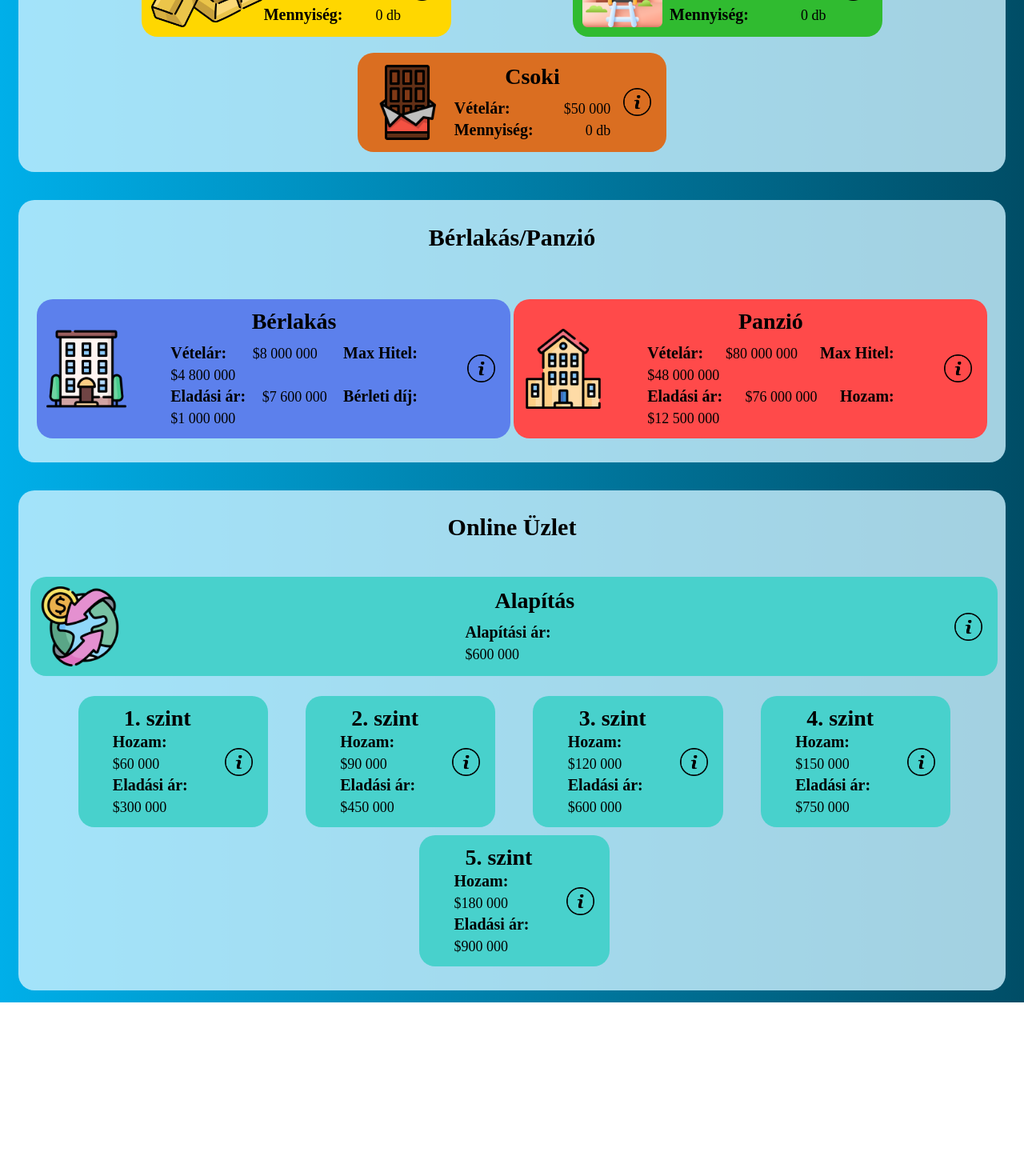
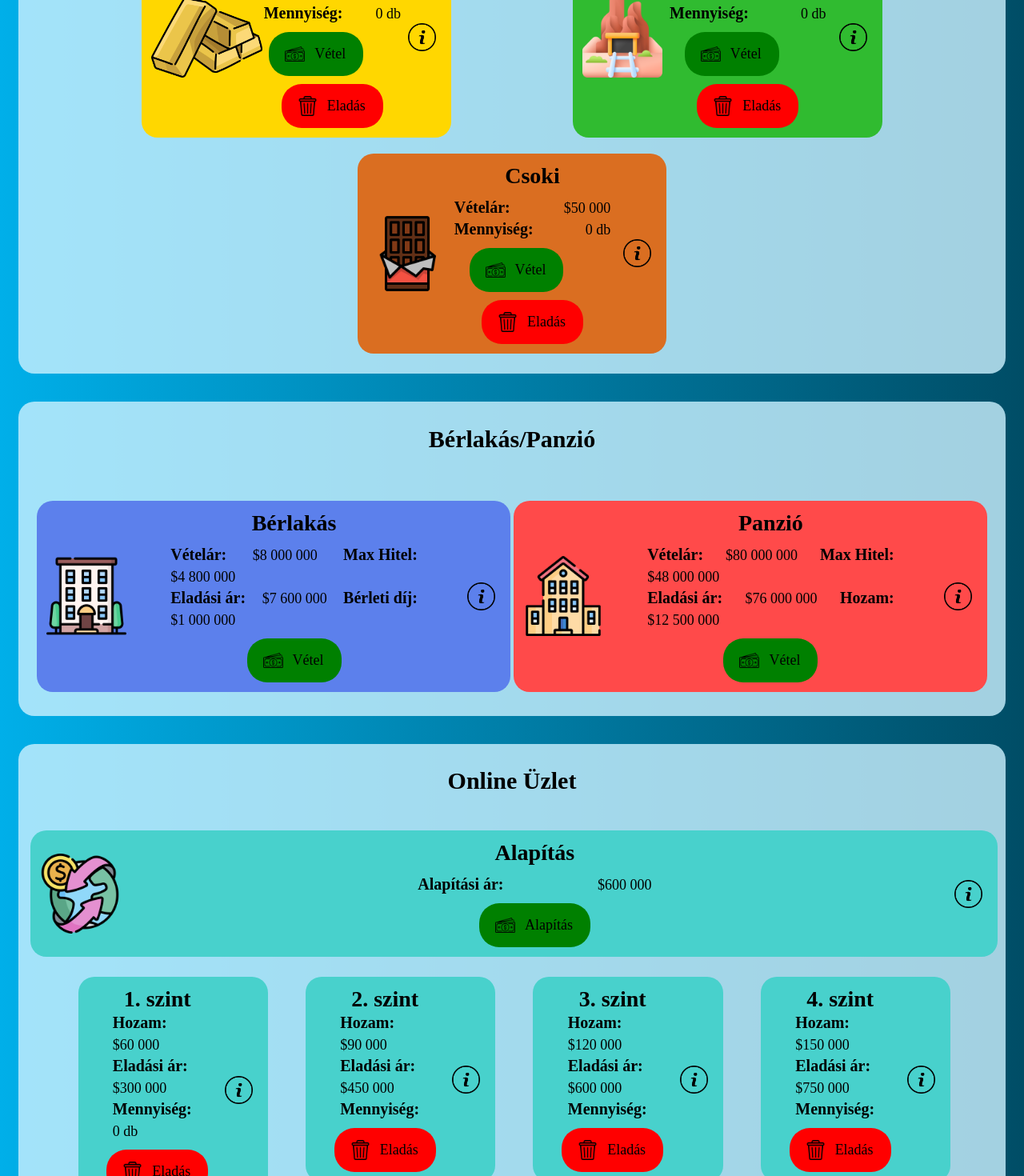
Before and after one commit to dvd2001/MyFirstMillion, an Angular app: page /game in a window 1280 px wide. Shown: the part 300-1770 px from the top of the page at 80% size. Before the commit the page ends 1553 px from the top, so only its background shows below. Built offline with nearby package versions, Linux system fonts and the light colour scheme.

Commit message:
putting up function btns and creating empty click functions

```diff
--- a/src/app/components/game-page/game-page.css
+++ b/src/app/components/game-page/game-page.css
@@ -152,6 +152,7 @@ h2 {
     flex-wrap: wrap;
     flex-direction: row;
     justify-content: space-between;
+    align-items: center;
     margin: 0px;
     padding: 0px;
     height: fit-content;
@@ -164,7 +165,7 @@ h2 {
 }
 
 .onlineText {
-    width: 15%;
+    width: 25%;
 }
 
 .price {
@@ -173,6 +174,61 @@ h2 {
 
 .levelDetail {
     width: 75%;
+}
+
+.buy {
+    display: flex;
+    background-color: var(--bg-buy-btn);
+    color: var(--form);
+    width: fit-content;
+    height: fit-content;
+    align-items: center;
+    border: none;
+    border-radius: 25px;
+    font-size: 20px;
+    padding: 15px;
+    padding-left: 20px;
+    padding-right: 20px;
+    margin-top: 10px;
+}
+
+.buy:hover {
+    background-color: var(--bg-buy-btn-hover);
+    cursor: pointer;
+}
+
+.sell {
+    display: flex;
+    background-color: var(--bg-sell-btn);
+    color: var(--form);
+    width: fit-content;
+    height: fit-content;
+    align-items: center;
+    border: none;
+    border-radius: 25px;
+    font-size: 20px;
+    padding: 15px;
+    padding-left: 20px;
+    padding-right: 20px;
+    margin-top: 10px;
+}
+
+.sell:hover {
+    background-color: var(--bg-sell-btn-hover);
+    cursor: pointer;
+}
+
+.btnIcon {
+    height: 25px;
+    margin-right: 10px;
+}
+
+.detailBtn {
+    justify-content: center;
+}
+
+.stockBuyBtn {
+    margin-right: 40px;
 }
 
 #navbar {
@@ -248,6 +304,10 @@ h2 {
     cursor: pointer;
 }
 
+#onlineBuyBtn {
+    margin: 0px;
+}
+
 @media (max-width: 1200px) {
     p {
         font-size: 12px;
@@ -294,6 +354,10 @@ h2 {
         width: 55%;
     }
 
+    .stockBuyBtn {
+        margin-right: 0px;
+    }
+
     #flatList {
         width: 96%;
     }
--- a/src/app/components/game-page/game-page.html
+++ b/src/app/components/game-page/game-page.html
@@ -18,6 +18,18 @@
                     <p class="title">Mennyiség:</p>
                     <p id="goldAmount" class="price"></p>
                 </div>
+                <div class="detail detailBtn">
+                    <button class="buy stockBuyBtn" (click)="goldBuy()">
+                        <img [src]="themeService.getTheme()() === 'light' ? 'assets/images/buy.png':'assets/images/buyWhite.png'"
+                            alt="Buy" class="btnIcon">
+                        <p>Vétel</p>
+                    </button>
+                    <button class="sell" (click)="goldSell()">
+                        <img [src]="themeService.getTheme()() === 'light' ? 'assets/images/sell.png':'assets/images/sellWhite.png'"
+                            alt="Sell" class="btnIcon">
+                        <p>Eladás</p>
+                    </button>
+                </div>
             </div>
             <button class="infoBtn" (click)="goldInfo()">
                 <img [src]="themeService.getTheme()() === 'light' ? 'assets/images/info.png' : 'assets/images/infoWhite.png'"
@@ -36,6 +48,18 @@
                     <p class="title">Mennyiség:</p>
                     <p id="mineAmount" class="price"></p>
                 </div>
+                <div class="detail detailBtn">
+                    <button class="buy stockBuyBtn" (click)="mineBuy()">
+                        <img [src]="themeService.getTheme()() === 'light' ? 'assets/images/buy.png':'assets/images/buyWhite.png'"
+                            alt="Buy" class="btnIcon">
+                        <p>Vétel</p>
+                    </button>
+                    <button class="sell" (click)="mineSell()">
+                        <img [src]="themeService.getTheme()() === 'light' ? 'assets/images/sell.png':'assets/images/sellWhite.png'"
+                            alt="Sell" class="btnIcon">
+                        <p>Eladás</p>
+                    </button>
+                </div>
             </div>
             <button class="infoBtn" (click)="mineInfo()">
                 <img [src]="themeService.getTheme()() === 'light' ? 'assets/images/info.png' : 'assets/images/infoWhite.png'"
@@ -53,6 +77,18 @@
                 <div class="detail">
                     <p class="title">Mennyiség:</p>
                     <p id="chocolateAmount" class="price"></p>
+                </div>
+                <div class="detail detailBtn">
+                    <button class="buy stockBuyBtn" (click)="chocolateBuy()">
+                        <img [src]="themeService.getTheme()() === 'light' ? 'assets/images/buy.png':'assets/images/buyWhite.png'"
+                            alt="Buy" class="btnIcon">
+                        <p>Vétel</p>
+                    </button>
+                    <button class="sell" (click)="chocolateSell()">
+                        <img [src]="themeService.getTheme()() === 'light' ? 'assets/images/sell.png':'assets/images/sellWhite.png'"
+                            alt="Sell" class="btnIcon">
+                        <p>Eladás</p>
+                    </button>
                 </div>
             </div>
             <button class="infoBtn" (click)="chocolateInfo()">
@@ -84,6 +120,13 @@
                         <p class="title">Bérleti díj:</p>
                         <p id="flatRent" class="price"></p>
                     </div>
+                    <div class="detail detailBtn">
+                        <button class="buy" (click)="flatBuy()">
+                            <img [src]="themeService.getTheme()() === 'light' ? 'assets/images/buy.png':'assets/images/buyWhite.png'"
+                                alt="Buy" class="btnIcon">
+                            <p>Vétel</p>
+                        </button>
+                    </div>
                 </div>
                 <button class="infoBtn" (click)="flatInfo()">
                     <img [src]="themeService.getTheme()() === 'light' ? 'assets/images/info.png' : 'assets/images/infoWhite.png'"
@@ -109,6 +152,13 @@
                         <p class="title">Hozam:</p>
                         <p id="pansionIncome" class="price"></p>
                     </div>
+                    <div class="detail detailBtn">
+                        <button class="buy" (click)="pansionBuy()">
+                            <img [src]="themeService.getTheme()() === 'light' ? 'assets/images/buy.png':'assets/images/buyWhite.png'"
+                                alt="Buy" class="btnIcon">
+                            <p>Vétel</p>
+                        </button>
+                    </div>
                 </div>
                 <button class="infoBtn" (click)="pansionInfo()">
                     <img [src]="themeService.getTheme()() === 'light' ? 'assets/images/info.png' : 'assets/images/infoWhite.png'"
@@ -131,6 +181,18 @@
                 <div class="detail">
                     <p class="title">Alapítási ár:</p>
                     <p id="onlinePrice" class="price"></p>
+                    <button *ngIf="!mobile" id="onlineBuyBtn" class="buy" (click)="onlineBuy()">
+                        <img [src]="themeService.getTheme()() === 'light' ? 'assets/images/buy.png':'assets/images/buyWhite.png'"
+                            alt="Buy" class="btnIcon">
+                        <p>Alapítás</p>
+                    </button>
+                </div>
+                <div class="detail detailBtn">
+                    <button *ngIf="mobile" class="buy" (click)="onlineBuy()">
+                        <img [src]="themeService.getTheme()() === 'light' ? 'assets/images/buy.png':'assets/images/buyWhite.png'"
+                            alt="Buy" class="btnIcon">
+                        <p>Alapítás</p>
+                    </button>
                 </div>
             </div>
             <button class="infoBtn" (click)="onlineInfo()">
@@ -150,6 +212,17 @@
                         <p class="title">Eladási ár:</p>
                         <p id="online1Sell" class="price"></p>
                     </div>
+                    <div class="detail levelDetail">
+                        <p class="title">Mennyiség:</p>
+                        <p id="online1Amount" class="price"></p>
+                    </div>
+                    <div class="detail levelDetail detailBtn">
+                        <button class="sell" (click)="online1Sell()">
+                            <img [src]="themeService.getTheme()() === 'light' ? 'assets/images/sell.png':'assets/images/sellWhite.png'"
+                                alt="Sell" class="btnIcon">
+                            <p>Eladás</p>
+                        </button>
+                    </div>
                 </div>
                 <button class="infoBtn" (click)="level1Info()">
                     <img [src]="themeService.getTheme()() === 'light' ? 'assets/images/info.png' : 'assets/images/infoWhite.png'"
@@ -166,6 +239,17 @@
                     <div class="detail levelDetail">
                         <p class="title">Eladási ár:</p>
                         <p id="online2Sell" class="price"></p>
+                    </div>
+                    <div class="detail levelDetail">
+                        <p class="title">Mennyiség:</p>
+                        <p id="online2Amount" class="price"></p>
+                    </div>
+                    <div class="detail levelDetail detailBtn">
+                        <button class="sell" (click)="online2Sell()">
+                            <img [src]="themeService.getTheme()() === 'light' ? 'assets/images/sell.png':'assets/images/sellWhite.png'"
+                                alt="Sell" class="btnIcon">
+                            <p>Eladás</p>
+                        </button>
                     </div>
                 </div>
                 <button class="infoBtn" (click)="level2Info()">
@@ -184,6 +268,17 @@
                         <p class="title">Eladási ár:</p>
                         <p id="online3Sell" class="price"></p>
                     </div>
+                    <div class="detail levelDetail">
+                        <p class="title">Mennyiség:</p>
+                        <p id="online3Amount" class="price"></p>
+                    </div>
+                    <div class="detail levelDetail detailBtn">
+                        <button class="sell" (click)="online3Sell()">
+                            <img [src]="themeService.getTheme()() === 'light' ? 'assets/images/sell.png':'assets/images/sellWhite.png'"
+                                alt="Sell" class="btnIcon">
+                            <p>Eladás</p>
+                        </button>
+                    </div>
                 </div>
                 <button class="infoBtn" (click)="level3Info()">
                     <img [src]="themeService.getTheme()() === 'light' ? 'assets/images/info.png' : 'assets/images/infoWhite.png'"
@@ -200,6 +295,17 @@
                     <div class="detail levelDetail">
                         <p class="title">Eladási ár:</p>
                         <p id="online4Sell" class="price"></p>
+                    </div>
+                    <div class="detail levelDetail">
+                        <p class="title">Mennyiség:</p>
+                        <p id="online4Amount" class="price"></p>
+                    </div>
+                    <div class="detail levelDetail detailBtn">
+                        <button class="sell" (click)="online4Sell()">
+                            <img [src]="themeService.getTheme()() === 'light' ? 'assets/images/sell.png':'assets/images/sellWhite.png'"
+                                alt="Sell" class="btnIcon">
+                            <p>Eladás</p>
+                        </button>
                     </div>
                 </div>
                 <button class="infoBtn" (click)="level4Info()">
@@ -218,6 +324,17 @@
                         <p class="title">Eladási ár:</p>
                         <p id="online5Sell" class="price"></p>
                     </div>
+                    <div class="detail levelDetail">
+                        <p class="title">Mennyiség:</p>
+                        <p id="online5Amount" class="price"></p>
+                    </div>
+                    <div class="detail levelDetail detailBtn">
+                        <button class="sell" (click)="online5Sell()">
+                            <img [src]="themeService.getTheme()() === 'light' ? 'assets/images/sell.png':'assets/images/sellWhite.png'"
+                                alt="Sell" class="btnIcon">
+                            <p>Eladás</p>
+                        </button>
+                    </div>
                 </div>
                 <button class="infoBtn" (click)="level5Info()">
                     <img [src]="themeService.getTheme()() === 'light' ? 'assets/images/info.png' : 'assets/images/infoWhite.png'"
--- a/src/app/components/game-page/game-page.ts
+++ b/src/app/components/game-page/game-page.ts
@@ -22,6 +22,7 @@ export class GamePage implements OnInit {
   public showLevel5 = false;
   public showFlat = false;
   public showPansion = false;
+  public mobile = false;
   constructor(public themeService: ThemeService, private router: Router, private reader: DataReadingService) {
     if (typeof window !== 'undefined') {
       const start = window.sessionStorage.getItem('startField');
@@ -36,6 +37,9 @@ export class GamePage implements OnInit {
 
   }
   ngOnInit(): void {
+    if (typeof window !== 'undefined') {
+      if (window.screen.width <= 1200) this.mobile = true;
+    }
     this.fields = this.reader.readingFields();
     if (typeof document !== 'undefined') {
       const goldPrice = document.querySelector('#goldPrice') as HTMLElement;
@@ -55,14 +59,19 @@ export class GamePage implements OnInit {
       const onlinePrice = document.querySelector('#onlinePrice') as HTMLElement;
       const online1Income = document.querySelector('#online1Income') as HTMLElement;
       const online1Sell = document.querySelector('#online1Sell') as HTMLElement;
+      const online1Amount = document.querySelector('#online1Amount') as HTMLElement;
       const online2Income = document.querySelector('#online2Income') as HTMLElement;
       const online2Sell = document.querySelector('#online2Sell') as HTMLElement;
+      const online2Amount = document.querySelector('#online1Amount') as HTMLElement;
       const online3Income = document.querySelector('#online3Income') as HTMLElement;
       const online3Sell = document.querySelector('#online3Sell') as HTMLElement;
+      const online3Amount = document.querySelector('#online1Amount') as HTMLElement;
       const online4Income = document.querySelector('#online4Income') as HTMLElement;
       const online4Sell = document.querySelector('#online4Sell') as HTMLElement;
+      const online4Amount = document.querySelector('#online1Amount') as HTMLElement;
       const online5Income = document.querySelector('#online5Income') as HTMLElement;
       const online5Sell = document.querySelector('#online5Sell') as HTMLElement;
+      const online5Amount = document.querySelector('#online1Amount') as HTMLElement;
       const start = this.fields[this.startField];
       goldPrice.innerText = `$${(start.gold * 1000).toLocaleString('hu-HU')}`;
       goldAmount.innerText = '0 db';
@@ -81,14 +90,19 @@ export class GamePage implements OnInit {
       onlinePrice.innerText = `$${(start.onlineBuy * 1000).toLocaleString('hu-HU')}`;
       online1Income.innerText = `$${(start.onlineIncome1 * 1000).toLocaleString('hu-HU')}`;
       online1Sell.innerText = `$${(start.onlineSell1 * 1000).toLocaleString('hu-HU')}`;
+      online1Amount.innerText = '0 db';
       online2Income.innerText = `$${(start.onlineIncome2 * 1000).toLocaleString('hu-HU')}`;
       online2Sell.innerText = `$${(start.onlineSell2 * 1000).toLocaleString('hu-HU')}`;
+      online2Amount.innerText = '0 db';
       online3Income.innerText = `$${(start.onlineIncome3 * 1000).toLocaleString('hu-HU')}`;
       online3Sell.innerText = `$${(start.onlineSell3 * 1000).toLocaleString('hu-HU')}`;
+      online3Amount.innerText = '0 db';
       online4Income.innerText = `$${(start.onlineIncome4 * 1000).toLocaleString('hu-HU')}`;
       online4Sell.innerText = `$${(start.onlineSell4 * 1000).toLocaleString('hu-HU')}`;
+      online4Amount.innerText = '0 db';
       online5Income.innerText = `$${(start.onlineIncome5 * 1000).toLocaleString('hu-HU')}`;
       online5Sell.innerText = `$${(start.onlineSell5 * 1000).toLocaleString('hu-HU')}`;
+      online5Amount.innerText = '0 db';
     }
   }
   onBack(): void {
@@ -103,43 +117,99 @@ export class GamePage implements OnInit {
     console.log('Gold Info');
   }
 
+  goldBuy(): void {
+
+  }
+
+  goldSell(): void {
+
+  }
+
   mineInfo(): void {
     console.log('Mine Info');
+  }
+
+  mineBuy(): void {
+
+  }
+
+  mineSell(): void {
+
   }
 
   chocolateInfo(): void {
     console.log('Chocolate Info');
   }
 
+  chocolateBuy(): void {
+
+  }
+
+  chocolateSell(): void {
+
+  }
+
   flatInfo(): void {
     console.log('Flat Info');
+  }
+
+  flatBuy(): void {
+
   }
 
   pansionInfo(): void {
     console.log('Pansion Info');
   }
 
+  pansionBuy(): void {
+
+  }
+
   onlineInfo(): void {
     console.log('Online Info');
+  }
+
+  onlineBuy(): void {
+
   }
 
   level1Info(): void {
     console.log('Level 1 Info');
   }
 
+  online1Sell(): void {
+
+  }
+
   level2Info(): void {
     console.log('Level 2 Info');
+  }
+
+  online2Sell(): void {
+
   }
 
   level3Info(): void {
     console.log('Level 3 Info');
   }
 
+  online3Sell(): void {
+
+  }
+
   level4Info(): void {
     console.log('Level 4 Info');
+  }
+
+  online4Sell(): void {
+
   }
 
   level5Info(): void {
     console.log('Level 5 Info');
   }
+
+  online5Sell(): void {
+
+  }
 }
--- a/src/styles.css
+++ b/src/styles.css
@@ -33,9 +33,9 @@ body {
     --bg-online: mediumturquoise;
     --bg-list-online: #48d1cd90;
     --bg-buy-btn: green;
-    --bg-buy-btn-hover: #00ff0088;
+    --bg-buy-btn-hover: #00ff00aa;
     --bg-sell-btn: red;
-    --bg-sell-btn-hover: #ff000088;
+    --bg-sell-btn-hover: #ff0000aa;
     --bg-debt-btn: violet;
     --bg-debt-btn-hover: #ee82ee88;
 }
@@ -67,9 +67,9 @@ body {
     --bg-online: darkcyan;
     --bg-list-online: #008b8b73;
     --bg-buy-btn: darkgreen;
-    --bg-buy-btn-hover: #00640088;
+    --bg-buy-btn-hover: #006400aa;
     --bg-sell-btn: darkred;
-    --bg-sell-btn-hover: #8b000088;
+    --bg-sell-btn-hover: #8b0000aa;
     --bg-debt-btn: purple;
     --bg-debt-btn-hover: #80008088;
 }
```
